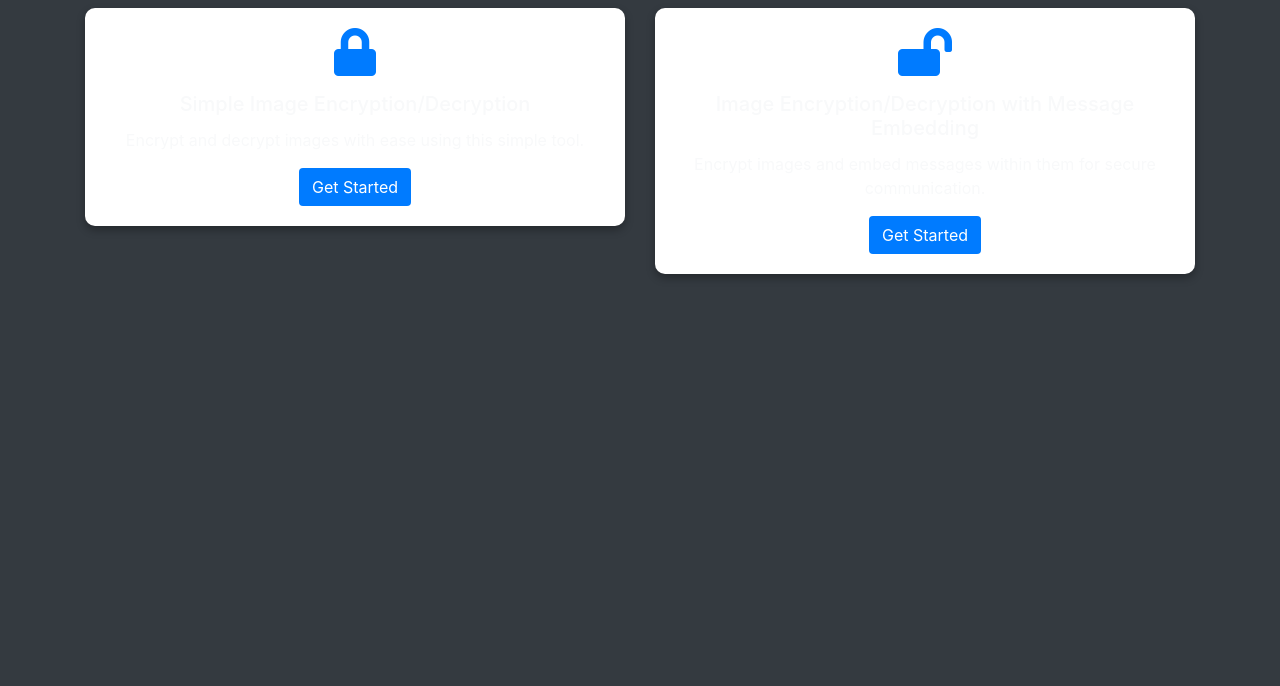
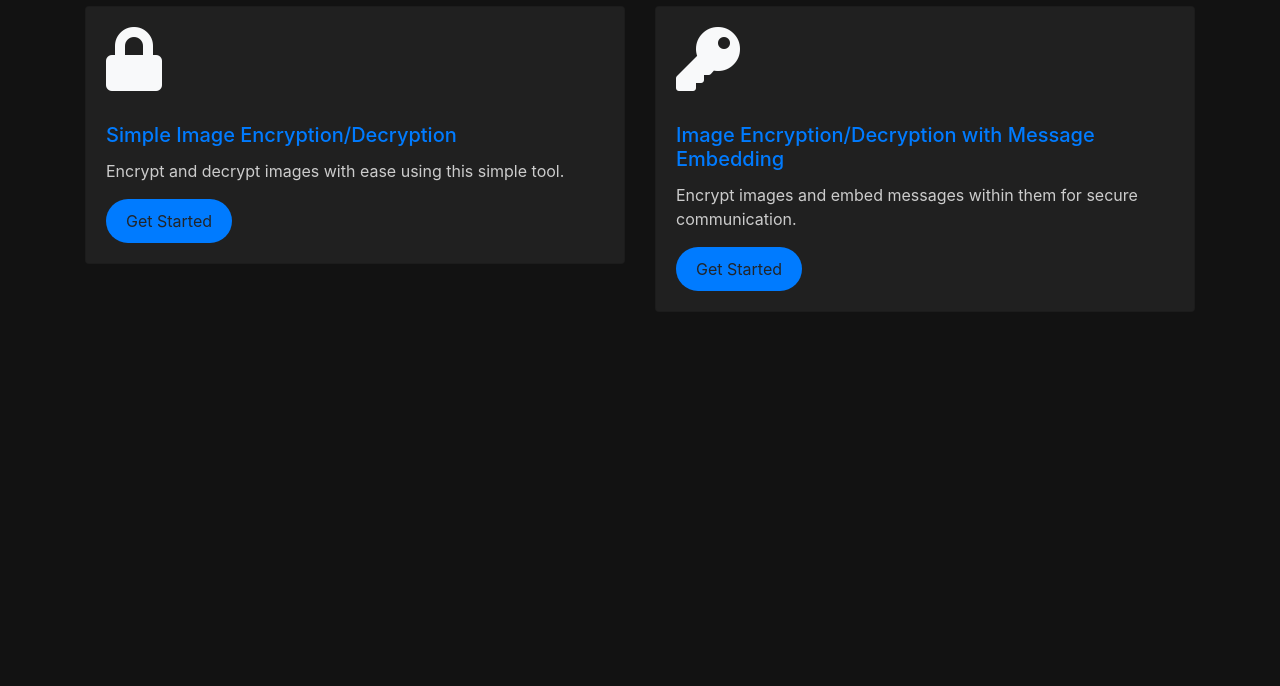
Before and after one commit to TheAshokMaharana/ImageProcessingApp, a plain HTML site: page index.html in a window 1280 px wide. Shown: the part 114-800 px from the top of the page. Drawn offline with nearby package versions, Linux system fonts and the light colour scheme.

Commit message:
Update index.html
ui

```diff
--- a/index.html
+++ b/index.html
@@ -1,6 +1,8 @@
 <!DOCTYPE html>
-<html>
+<html lang="en">
   <head>
+    <meta charset="UTF-8" />
+    <meta name="viewport" content="width=device-width, initial-scale=1.0" />
     <title>Image Encryption Tool</title>
     <link
       rel="stylesheet"
@@ -8,69 +10,112 @@
     />
     <link
       rel="stylesheet"
-    href="https://cdnjs.cloudflare.com/ajax/libs/font-awesome/5.15.4/css/all.min.css"
+      href="https://cdnjs.cloudflare.com/ajax/libs/font-awesome/5.15.3/css/all.min.css"
     />
+    <link
+      rel="stylesheet"
+      href="https://cdnjs.cloudflare.com/ajax/libs/animate.css/4.1.1/animate.min.css"
+    />
+
+    <script>
+      // JavaScript code using Three.js to create a 3D scene
+      const scene = new THREE.Scene();
+      const camera = new THREE.PerspectiveCamera(
+        75,
+        window.innerWidth / window.innerHeight,
+        0.1,
+        1000
+      );
+      const renderer = new THREE.WebGLRenderer();
+      renderer.setSize(window.innerWidth, window.innerHeight);
+      document.getElementById("3d-scene").appendChild(renderer.domElement);
+
+      // Create your 3D objects and animations here
+
+      function animate() {
+        requestAnimationFrame(animate);
+        // Update your 3D objects and animations
+        renderer.render(scene, camera);
+      }
+      animate();
+    </script>
     <style>
       body {
-      background-color: #343a40; /* Dark background for the black theme */
-      color: #f8f9fa; /* Light text color for contrast */
+        background-color: #121212;
+        color: #f8f9fa;
       }
-    .container {
-      margin-top: 50px;
-    }
+      /* ... your existing styles ... */
       .card {
-      border: none;
-      border-radius: 10px;
-      box-shadow: 0 4px 8px rgba(0, 0, 0, 0.3);
-      transition: transform 0.3s ease, box-shadow 0.3s ease;
-    }
-    .card:hover {
-      transform: scale(1.05);
-      box-shadow: 0 8px 16px rgba(0, 0, 0, 0.3);
+        background-color: #202020;
+        animation: fadeInUp 1s ease;
       }
       .card-title {
-      font-size: 1.25rem;
+        color: #007bff;
       }
       .card-text {
-      font-size: 1rem;
-    }
-    .card-icon {
-      font-size: 3rem;
-      color: #007bff; /* Blue color for icons */
-    }
-    .card-body {
-      text-align: center;
+        color: #ccc;
       }
       .btn-custom {
         background-color: #007bff;
-      color: #fff;
+        border: none;
+        border-radius: 25px;
+        padding: 10px 20px;
       }
       .btn-custom:hover {
         background-color: #0056b3;
       }
+      .hero-section {
+        text-align: center;
+      }
     </style>
   </head>
   <body>
+    <div class="hero-section">
+      <h1 class="text-center mt-5 mb-4 animate__animated animate__fadeInDown">
+        Image Encryption Tool
+      </h1>
+      <div id="3d-scene"></div>
+    </div>
     <div class="container">
-    <h1 class="text-center mt-5 mb-4">Image Encryption Tool</h1>
       <div class="row">
         <div class="col-md-6 mb-4">
           <div class="card">
             <div class="card-body">
-            <i class="fas fa-lock card-icon"></i>
-            <h5 class="card-title mt-3">Simple Image Encryption/Decryption</h5>
-            <p class="card-text">Encrypt and decrypt images with ease using this simple tool.</p>
-            <a href="image_processor.html" class="btn btn-custom">Get Started</a>
+              <i
+                class="fas fa-lock fa-4x mb-3 animate__animated animate__zoomIn"
+              ></i>
+              <h5 class="card-title mt-3 animate__animated animate__fadeInLeft">
+                Simple Image Encryption/Decryption
+              </h5>
+              <p class="card-text animate__animated animate__fadeInRight">
+                Encrypt and decrypt images with ease using this simple tool.
+              </p>
+              <a
+                href="image_processor.html"
+                class="btn btn-custom animate__animated animate__pulse"
+                >Get Started</a
+              >
             </div>
           </div>
         </div>
         <div class="col-md-6 mb-4">
           <div class="card">
             <div class="card-body">
-            <i class="fas fa-lock-open card-icon"></i>
-            <h5 class="card-title mt-3">Image Encryption/Decryption with Message Embedding</h5>
-            <p class="card-text">Encrypt images and embed messages within them for secure communication.</p>
-            <a href="image_message_processor.html" class="btn btn-custom">Get Started</a>
+              <i
+                class="fas fa-key fa-4x mb-3 animate__animated animate__zoomIn"
+              ></i>
+              <h5 class="card-title mt-3 animate__animated animate__fadeInLeft">
+                Image Encryption/Decryption with Message Embedding
+              </h5>
+              <p class="card-text animate__animated animate__fadeInRight">
+                Encrypt images and embed messages within them for secure
+                communication.
+              </p>
+              <a
+                href="image_message_processor.html"
+                class="btn btn-custom animate__animated animate__pulse"
+                >Get Started</a
+              >
             </div>
           </div>
         </div>
```
Lines whose indentation alone changed are shown as unchanged.
